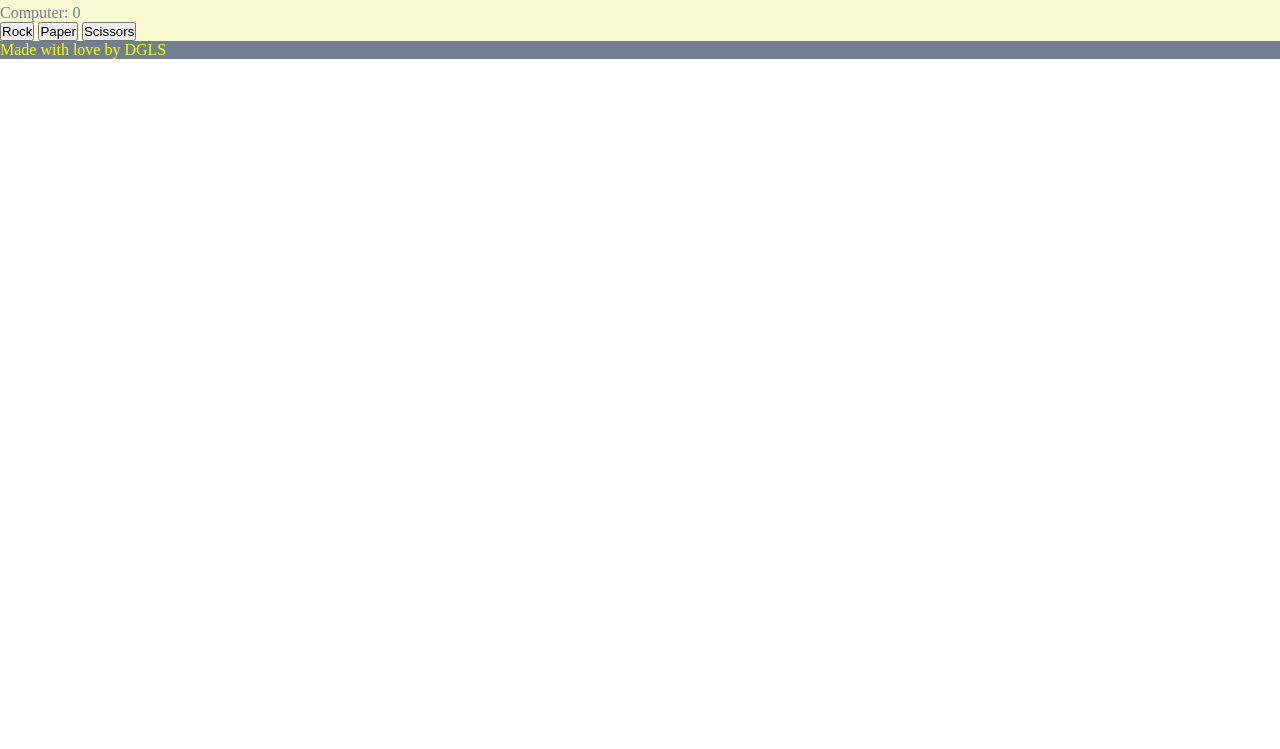
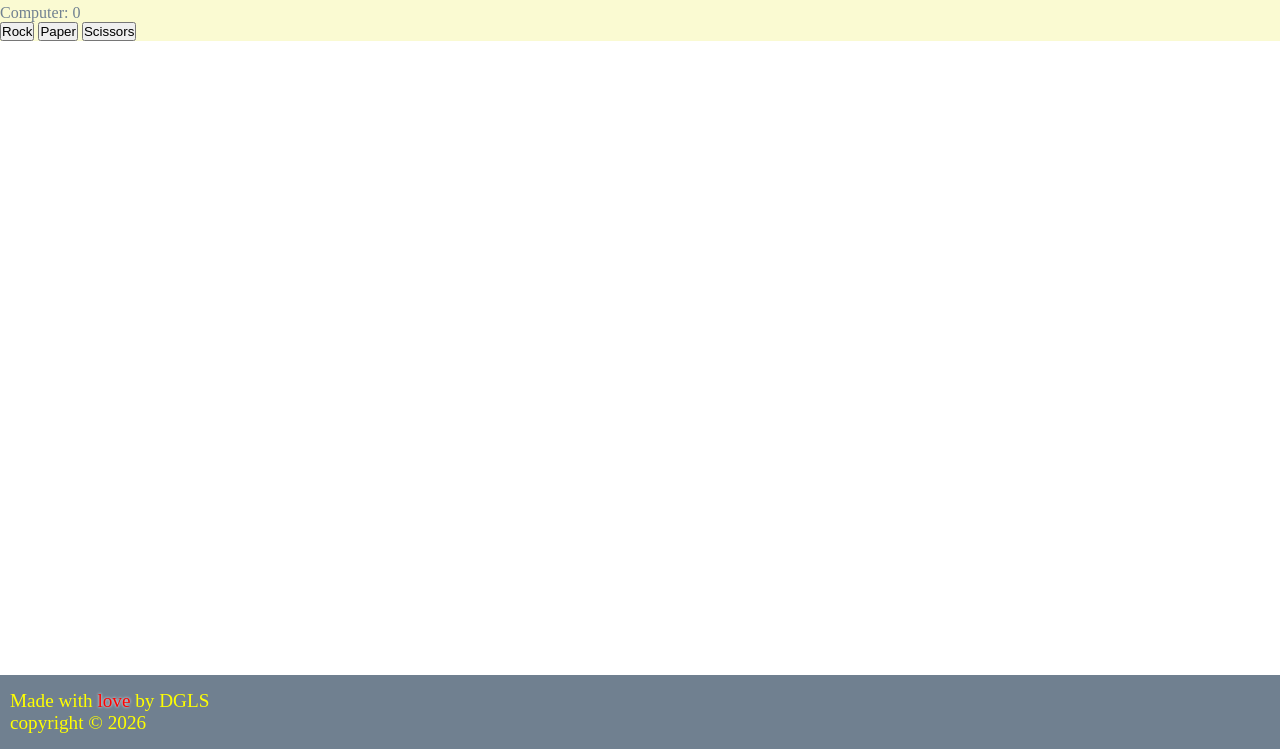
Before and after one commit to dgls-och/project-rock-paper-scissors, a plain HTML site: page index.html in a window 1280 px wide. Shown: the part 51-800 px from the top of the page. Drawn offline with Linux system fonts and the light colour scheme.

Commit message:
Fix footer to bottom, apply red color to love text in footer and add copyright data

```diff
--- a/index.html
+++ b/index.html
@@ -19,7 +19,7 @@
             <button id="scissors">Scissors</button>
         </div>
         <div class="footer">
-            <p>Made with love by DGLS</p>
+            <p>Made with <span>love</span> by DGLS <br /> copyright &copy; 2026</p>
         </div>
     </div>
 </body>
--- a/styles.css
+++ b/styles.css
@@ -12,6 +12,14 @@
 .footer {
     background-color: #708090;
     color: #ffff00;
-    position: relative;
+    position: fixed;
     bottom: 0;
+    right: 0;
+    left: 0;
+    padding: 15px 10px;
+    font-size: larger;
 }
+.footer > p > span {
+    color: #ff0000;
+    text-shadow: 0 0 3px #ffffff;
+}
```
